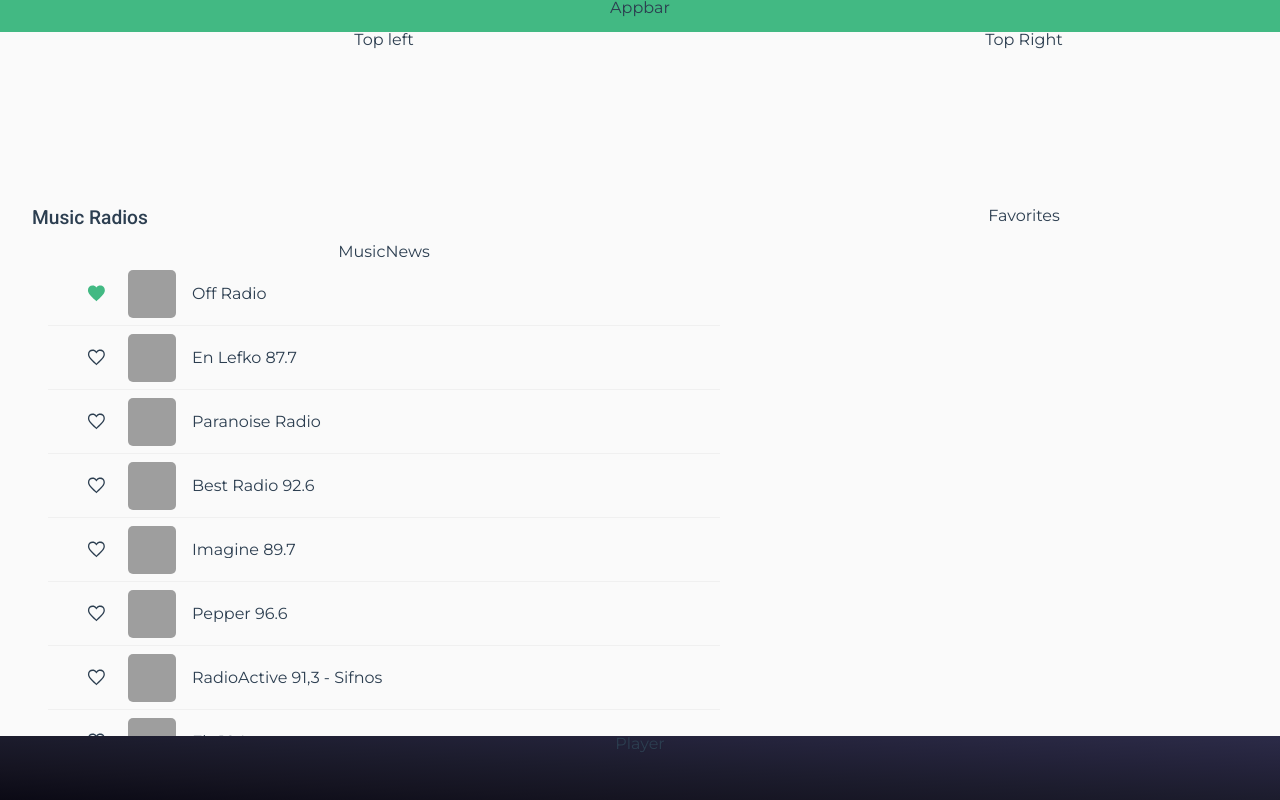
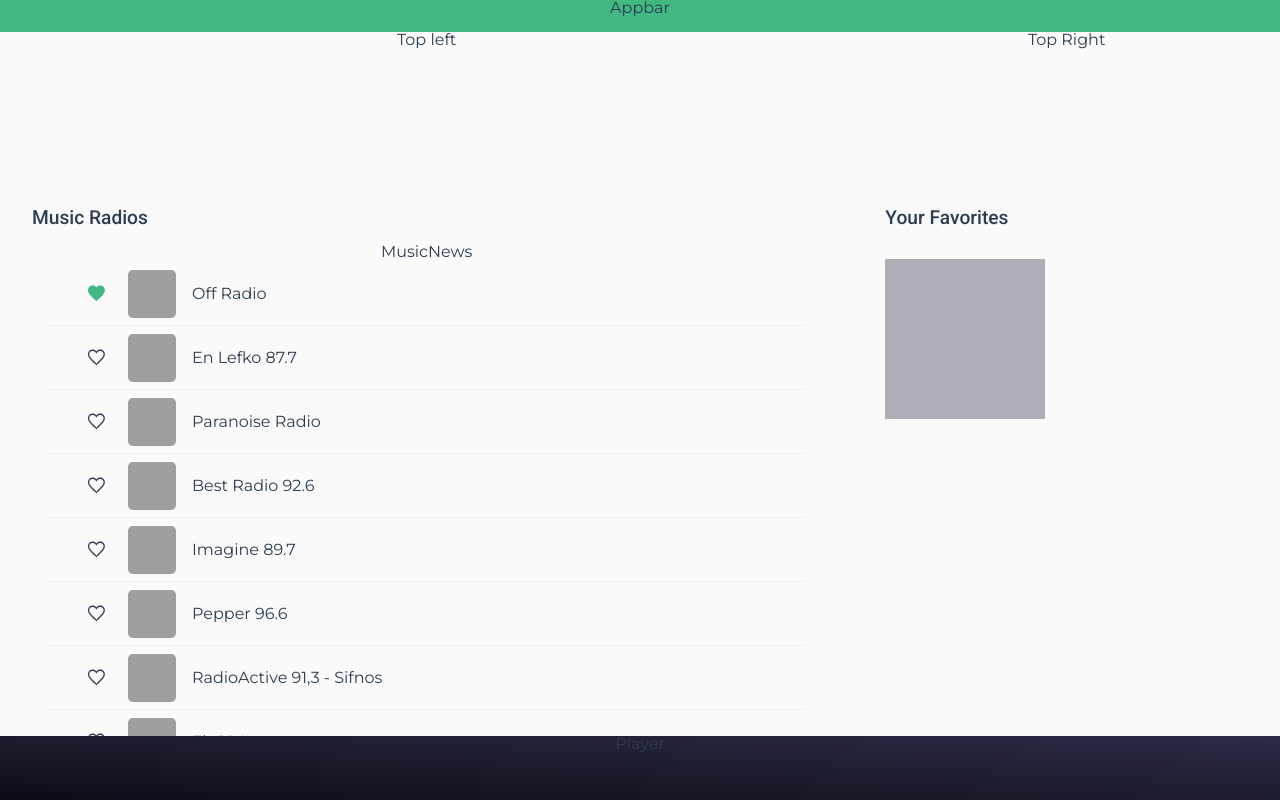
Before and after one commit to libekonst/chillout-vue, a Vue app: page /#/ in a window 1280 px wide. Both pictures are taken after a click on the button 95 px from the left and 293 px from the top of the page. Built offline with nearby package versions, Linux system fonts and the light colour scheme; grey boxes are pictures that could not be loaded.

Commit message:
Basic favorites layout.

```diff
--- a/src/components/radio-collection/FavoriteCard.vue
+++ b/src/components/radio-collection/FavoriteCard.vue
@@ -0,0 +1,18 @@
+<script>
+export default {
+  name: 'FavoriteCard',
+};
+</script>
+
+<template>
+  <div></div>
+</template>
+
+<style lang="scss" scoped>
+div {
+  width: 10rem;
+  height: 10rem;
+  background-color: rgb(175, 174, 182);
+  margin: 1rem;
+}
+</style>
--- a/src/views/Home.vue
+++ b/src/views/Home.vue
@@ -25,7 +25,12 @@
           />
         </ul>
       </section>
-      <section>Favorites</section>
+      <section class="favorites-section">
+        <div class="sticky-top"><h2 class="radio-header">Your Favorites</h2></div>
+        <ul class="favorites-list">
+          <FavoriteCard v-for="(fav, i) in favorites" :key="i"/>
+        </ul>
+      </section>
     </main>
     <footer class="player">Player</footer>
   </div>
@@ -35,6 +40,7 @@
 // @ is an alias to /src
 import HelloWorld from '@/components/HelloWorld.vue';
 import ListTile from '@/components/radio-collection/ListTile.vue';
+import FavoriteCard from '@/components/radio-collection/FavoriteCard.vue';
 import data from '@/data';
 
 export default {
@@ -42,11 +48,15 @@ export default {
   components: {
     HelloWorld,
     ListTile,
+    FavoriteCard,
   },
   data: () => ({ category: 'music', selected: null, isPlaying: false, favorites: [] }),
   computed: {
     radios() {
       return data.filter(radio => radio.label === this.category);
+    },
+    favoritesDummy() {
+      return new Array(30).fill(null);
     },
   },
   methods: {
@@ -93,7 +103,7 @@ export default {
   /* Grid */
   display: grid;
   grid-template-rows: 1fr 3fr;
-  grid-template-columns: 3fr 2fr;
+  grid-template-columns: 2fr 1fr;
   align-items: stretch;
   justify-content: stretch;
 
@@ -113,6 +123,19 @@ export default {
   padding: 0 0 1rem 2rem;
   font-family: 'Roboto', sans-serif;
   font-weight: 500;
+}
+
+.favorites-section {
+  @include autohideScrollbar;
+
+  overflow: auto;
+}
+
+.favorites-list {
+  /* Flex */
+  display: flex;
+  flex-wrap: wrap;
+  flex-direction: row;
 }
 
 .player {
```
